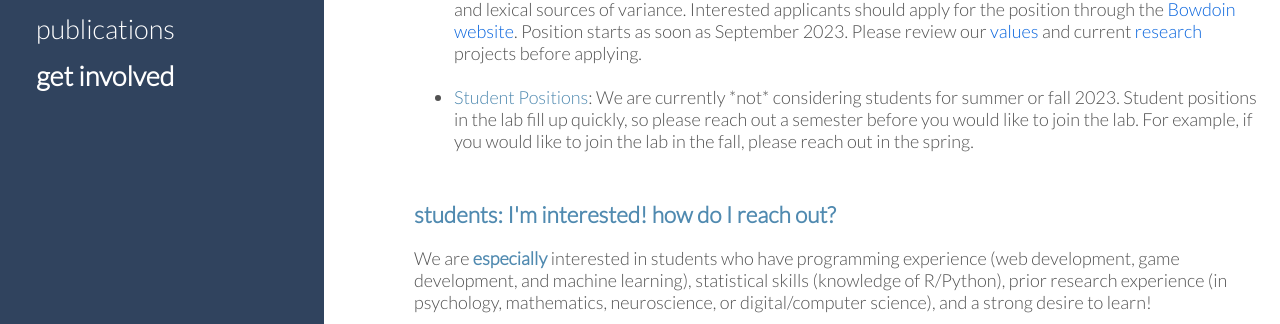
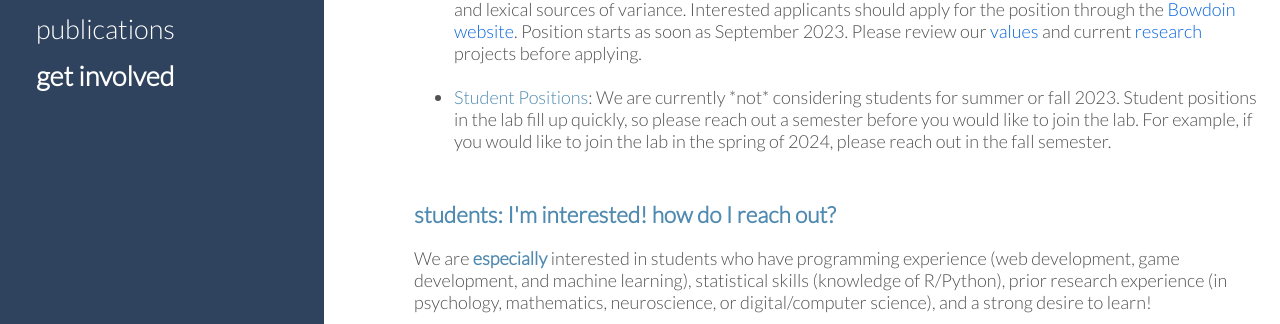
Before and after one commit to thelexiconlab/thelexiconlab.github.io, a Jekyll site: the page built from get involved.html, in a window 1280 px wide and 900 px high. Shown: the part 443-767 px from the top of the window. Built offline with Jekyll 4.4.1, drawn with Linux system fonts in a browser that asks for light colours; Markdown is read by kramdown in place of the engine named in the settings.

Commit message:
research

```diff
--- a/get involved.html
+++ b/get involved.html
@@ -27,7 +27,7 @@ To know more about our work and current projects, please head over to our <a hre
 
     <li><span style="color:#508AB0">Student Positions</span>: We are currently *not* considering students for summer or fall 2023.
         Student positions in the lab fill up quickly, so please reach out a semester before you would like to join the lab.
-        For example, if you would like to join the lab in the fall, please reach out in the spring. </li><br>
+        For example, if you would like to join the lab in the spring of 2024, please reach out in the fall semester. </li><br>
 </ul>
 
 <p><h3 style="color:#508AB0" id="contact">students: I'm interested! how do I reach out?</h3> </p>
```
